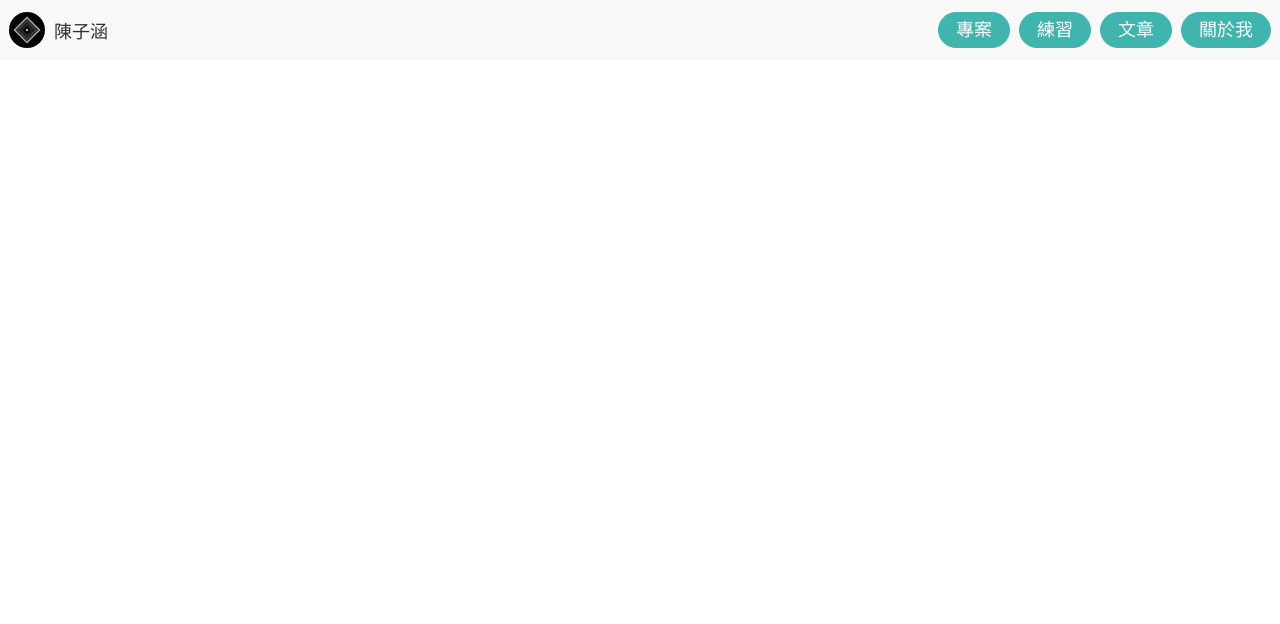
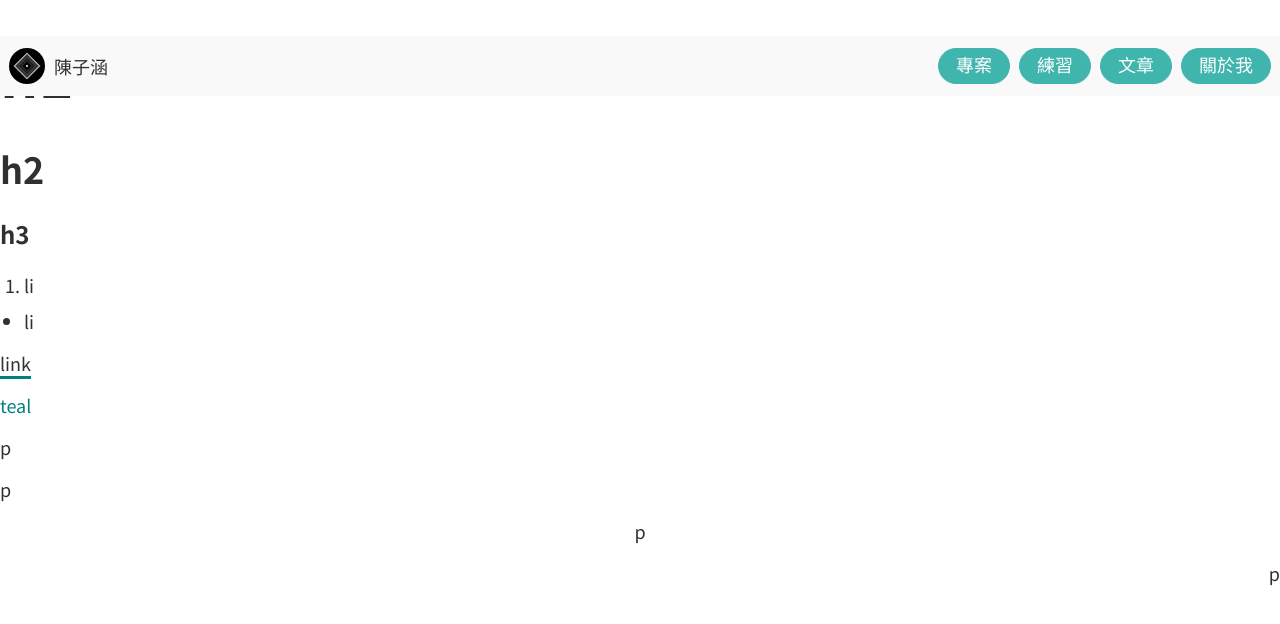
Before and after one commit to TzuHanChen/personal-website-old, a Next.js app: page / in a window 1280 px wide. Shown: the top 624 px of the page. Built offline with nearby package versions, Linux system fonts and the light colour scheme.

Commit message:
Text component added align

```diff
--- a/src/components/nav.module.scss
+++ b/src/components/nav.module.scss
@@ -44,7 +44,7 @@
 		}
 		&:nth-child(2), &:nth-child(3) {
 			display: none;
-			@media (min-width: 600px) {
+			@media (min-width: $breakpoint1) {
 				display: block;
 			}
 		}
--- a/src/components/text.module.scss
+++ b/src/components/text.module.scss
@@ -73,3 +73,10 @@
 		color: $white;
 	}
 }
+
+.center {
+	text-align: center;
+}
+.right {
+	text-align: right;
+}
--- a/src/components/text.tsx
+++ b/src/components/text.tsx
@@ -3,45 +3,39 @@ import styles from './text.module.scss';
 
 export default function Text({ ...props }) {
 	const type = props.type || "p";
-	const href = props.href;
+	const align = props.align || '';
+	const allClass = `${styles[type]} ${styles[align]}`;
 	const children = props.children;
 	let result = <></>;
 
 	switch (type) {
 		case "h1":
-			result = <h1 className={styles.h1}>
-				{children}</h1>;
+			result = <h1 className={allClass}>{children}</h1>;
 			break;
 		case "h2":
-			result = <h2 className={styles.h2}>
-				{children}</h2>;
+			result = <h2 className={allClass}>{children}</h2>;
 			break;
 		case "h3":
-			result = <h3 className={styles.h3}>
-				{children}</h3>;
+			result = <h3 className={allClass}>{children}</h3>;
 			break;
 		case "ol":
-			result = <ol className={styles.ol}>
-				{children}</ol>;
+			result = <ol className={allClass}>{children}</ol>;
 			break;
 		case "ul":
-			result = <ul className={styles.ul}>
-				{children}</ul>;
+			result = <ul className={styles.ul}>{children}</ul>;
 			break;
 		case "link":
-			result = <p className={styles.p}>
-				<Link className={styles.link} href={href} target='_blank'>
-					{children}</Link></p>;
+			result = <Link className={styles.link} href={props.href}
+				target='_blank'>{children}</Link>;
 			break;
 		case "teal":
-			result = <span className={styles.teal}>
-				{children}</span>;
+			result = <span className={styles.teal}>{children}</span>;
 			break;
 		case "p":
 		default:
-			result = <p className={styles.p}>
-				{children}</p>;
+			result = <p className={allClass}>{children}</p>;
 	}
+
 	return (result)
 }
 
@@ -59,7 +53,9 @@ export function TextShowcase() {
 				<li>li</li>
 			</Text>
 
-			<Text type="link" href="https://tzuhanchen.github.io">link</Text>
+			<Text type="p">
+				<Text type="link" href="https://tzuhanchen.github.io">link</Text>
+			</Text>
 
 			<Text type="p">
 				<Text type="teal">teal</Text>
@@ -67,6 +63,8 @@ export function TextShowcase() {
 
 			<Text type="p">p</Text>
 			<Text>p</Text>
+			<Text align="center">p</Text>
+			<Text align="right">p</Text>
 		</>
 	)
 }
--- a/src/design-tokens/utilities.module.scss
+++ b/src/design-tokens/utilities.module.scss
@@ -1,12 +1,6 @@
-.m0-a {
-	margin: 0 auto;
-}
-.block {
-	display: block;
-}
-.tac {
-	text-align: center;
-}
-.tar {
-	text-align: right;
-}
+// .m0-a {
+// 	margin: 0 auto;
+// }
+// .block {
+// 	display: block;
+// }
--- a/src/pages/index.tsx
+++ b/src/pages/index.tsx
@@ -1,6 +1,7 @@
 import SEO from '@/lib/seo'
+
 // import Nav from '@/components/nav'
-// import { TextShowcase } from '@/components/text'
+import { TextShowcase } from '@/components/text'
 // import { ButtonShowcase } from '@/components/button'
 // import { CardShowcase } from '@/components/card'
 
@@ -14,7 +15,7 @@ export default function Home() {
 
 			<main>
 				{/* <Nav /> */}
-				{/* <TextShowcase /> */}
+				<TextShowcase />
 				{/* <ButtonShowcase /> */}
 				{/* <CardShowcase /> */}
 			</main>
```
